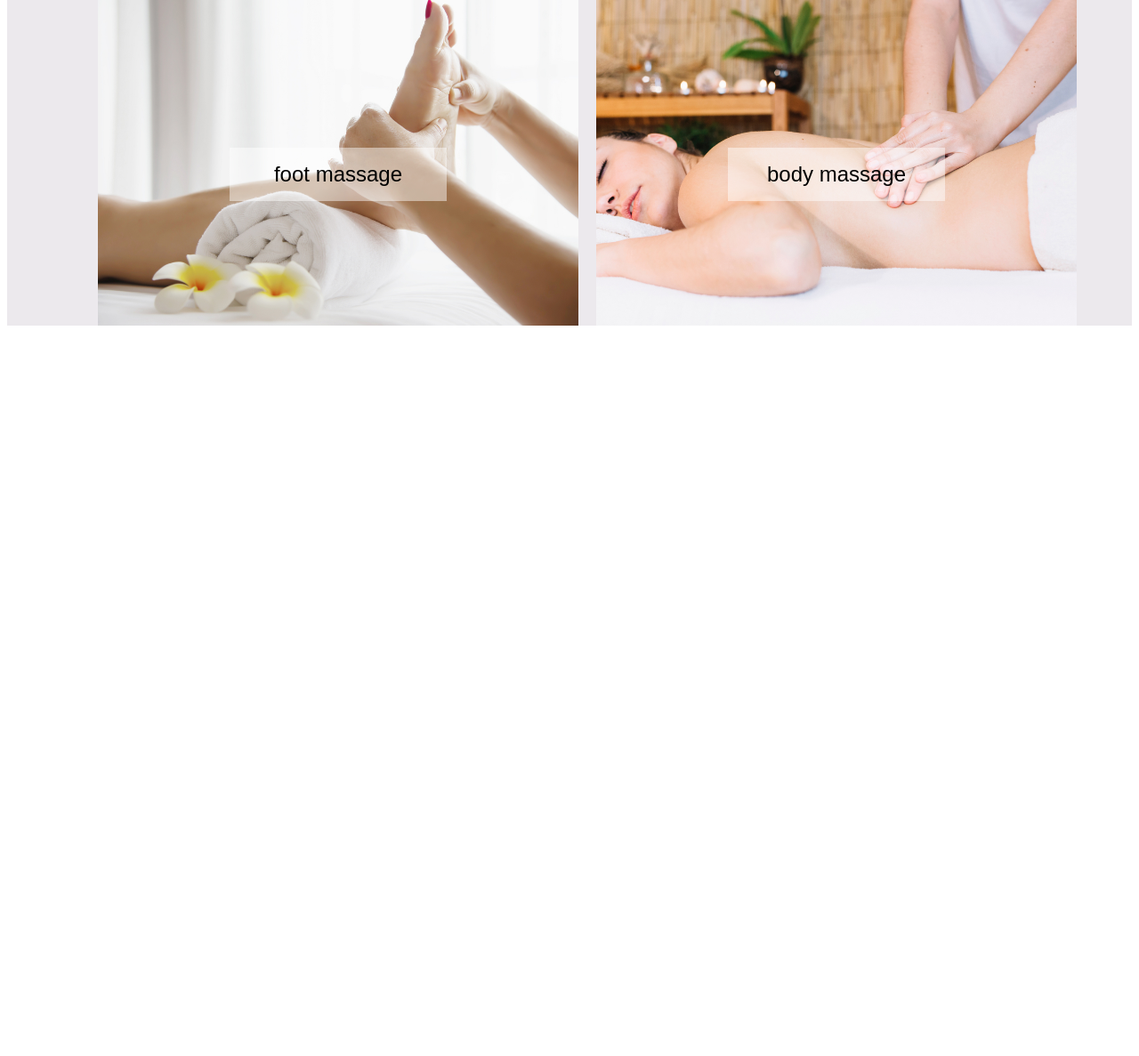
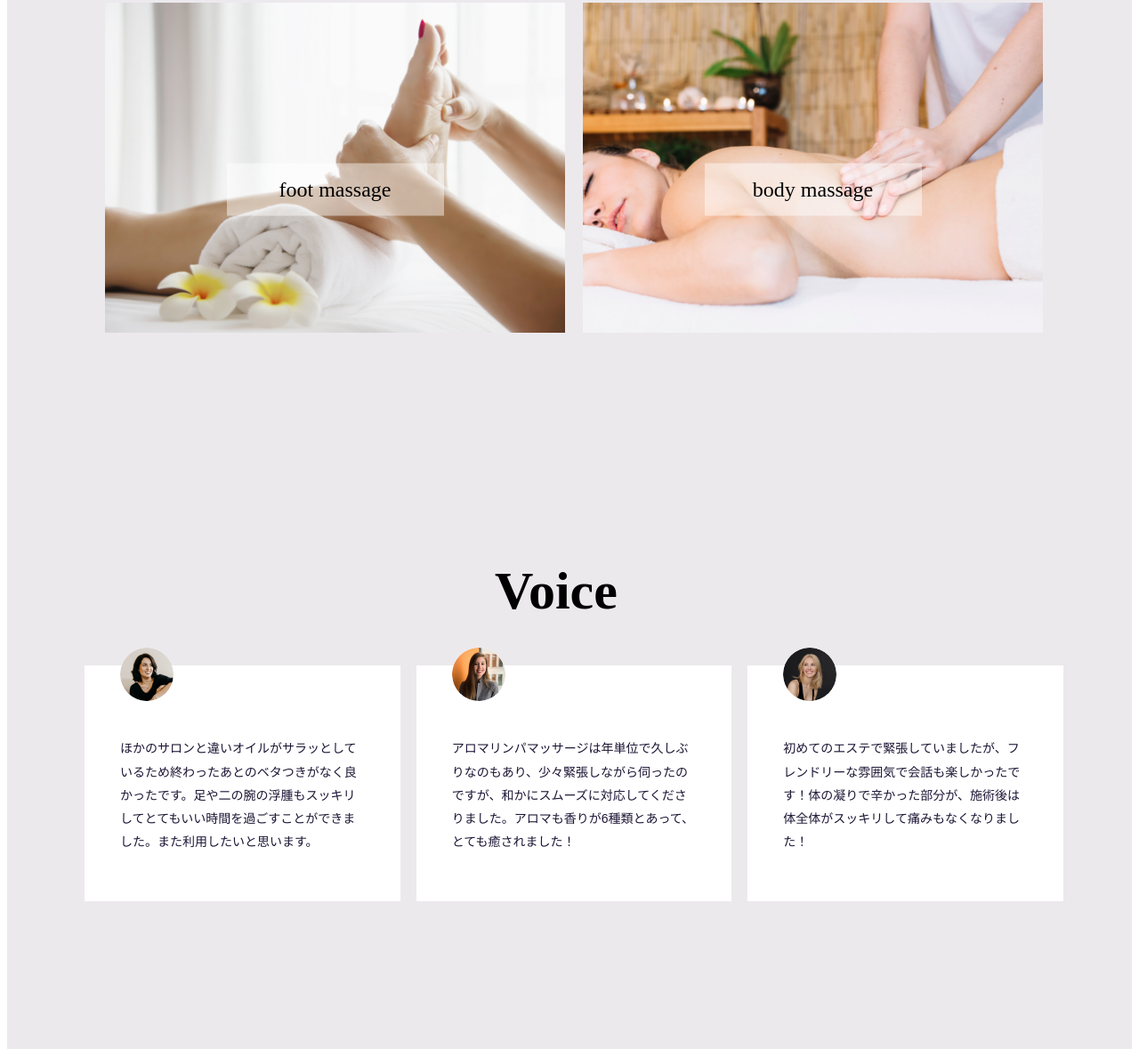
Before and after one commit to Akidesign/Massage-Salon-Introduction-Site, a plain HTML site: page index.html in a window 1280 px wide. Shown: the part 824-2011 px from the top of the page at 89% size. Before the commit the page ends 1206 px from the top, so only its background shows below. Drawn offline with Linux system fonts and the light colour scheme.

Commit message:
Voiceセクションを制作する

```diff
--- a/css/style.scss
+++ b/css/style.scss
@@ -3,7 +3,7 @@
 @use "./global" as *;
 
 .header {
-  padding: 40px 0 0 60px;
+  padding: 40px 60px;
   background-color: #ece9ed;
   @media (max-width: 768px) {
     padding: 16px 0 0 20px;
@@ -13,31 +13,18 @@
 .header_title {
   font-size: 44px;
   font-weight: bold;
-  font-family: sans-serif;
+  font-family: serif;
   @media (max-width: 768px) {
     font-size: 20px;
   }
 }
 
 .service {
-  padding-top: 70px;
+  padding: 70px;
   background-color: #ece9ed;
   @media (max-width: 768px) {
     padding-top: 65px;
   }
-}
-
-.service_inner {
-  max-width: 1140px;
-  padding-left: 30px;
-  padding-right: 30px;
-  margin-inline: auto;
-}
-
-.service_title {
-  font-size: 60px;
-  font-family: sans-serif;
-  text-align: center;
 }
 
 .service_list {
@@ -71,7 +58,7 @@
   left: 50%;
   transform: translate(-50%, -50%);
   font-size: 24px;
-  font-family: sans-serif;
+  font-family: serif;
   background-color: rgba(255, 255, 255, 0.46);
   width: 220px;
   padding: 16px 12px;
@@ -85,3 +72,64 @@
     padding: 8.5px;
   }
 }
+
+.inner {
+  max-width: 1140px;
+  padding-right: 30px;
+  margin-inline: auto;
+}
+
+.title {
+  font-size: 60px;
+  font-family: serif;
+  text-align: center;
+  @media (max-width: 768px) {
+    font-size: 28px;
+  }
+}
+
+.voice {
+  padding: 120px 0 150px;
+  background-color: #ece9ed;
+}
+
+.voice_list {
+  margin-top: 40px;
+  display: grid;
+  grid-template-columns: repeat(auto-fit, minmax(348px, 1fr));
+  column-gap: 18px;
+  row-gap: 40px;
+  list-style: none;
+  @media (max-width: 768px) {
+    margin-top: 46px;
+  }
+}
+
+.voice_item {
+  position: relative;
+  background-color: #ffffff;
+  padding: 66px 40px 40px;
+  @media (max-width: 768px) {
+    padding: 50px 24px 24px;
+  }
+}
+
+.voice_img {
+  position: absolute;
+  top: -20px;
+  left: 40px;
+  width: 60px;
+  height: auto;
+  border-radius: 9999px;
+  @media (max-width: 768px) {
+    width: 50px;
+    height: 50px;
+  }
+}
+
+.voice_text {
+  font-size: 14px;
+  color: #1d1635;
+  line-height: 1.86;
+  font-family: sans-serif;
+}
--- a/index.html
+++ b/index.html
@@ -58,8 +58,8 @@
 
       <!-- service -->
       <section class="service">
-        <div class="service_inner">
-          <h2 class="service_title">Service</h2>
+        <div class="service_inner inner">
+          <h2 class="service_title title">Service</h2>
           <ul class="service_list">
             <li class="service_item">
               <img
@@ -100,6 +100,54 @@
           </ul>
         </div>
       </section>
+
+      <!-- voice -->
+      <section class="voice">
+        <div class="voice_inner inner">
+          <h2 class="voice_title title">Voice</h2>
+          <ul class="voice_list">
+            <li class="voice_item">
+              <img
+                src="./images/voice-img1.jpg"
+                alt="お客様の写真"
+                class="voice_img"
+                width="120"
+                height="120"
+                loading="lazy"
+              />
+              <p class="voice_text">
+                ほかのサロンと違いオイルがサラッとしているため終わったあとのベタつきがなく良かったです。足や二の腕の浮腫もスッキリしてとてもいい時間を過ごすことができました。また利用したいと思います。
+              </p>
+            </li>
+            <li class="voice_item">
+              <img
+                src="./images/voice-img2.jpg"
+                alt="お客様の写真"
+                class="voice_img"
+                width="120"
+                height="120"
+                loading="lazy"
+              />
+              <p class="voice_text">
+                アロマリンパマッサージは年単位で久しぶりなのもあり、少々緊張しながら伺ったのですが、和かにスムーズに対応してくださりました。アロマも香りが6種類とあって、とても癒されました！
+              </p>
+            </li>
+            <li class="voice_item">
+              <img
+                src="./images/voice-img3.jpg"
+                alt="お客様の写真"
+                class="voice_img"
+                width="120"
+                height="120"
+                loading="lazy"
+              />
+              <p class="voice_text">
+                初めてのエステで緊張していましたが、フレンドリーな雰囲気で会話も楽しかったです！体の凝りで辛かった部分が、施術後は体全体がスッキリして痛みもなくなりました！
+              </p>
+            </li>
+          </ul>
+        </div>
+      </section>
     </main>
   </body>
 </html>
```
Also changed, not shown: css/style.css, images/voice-img1.jpg (added), images/voice-img2.jpg (added), images/voice-img3.jpg (added).
